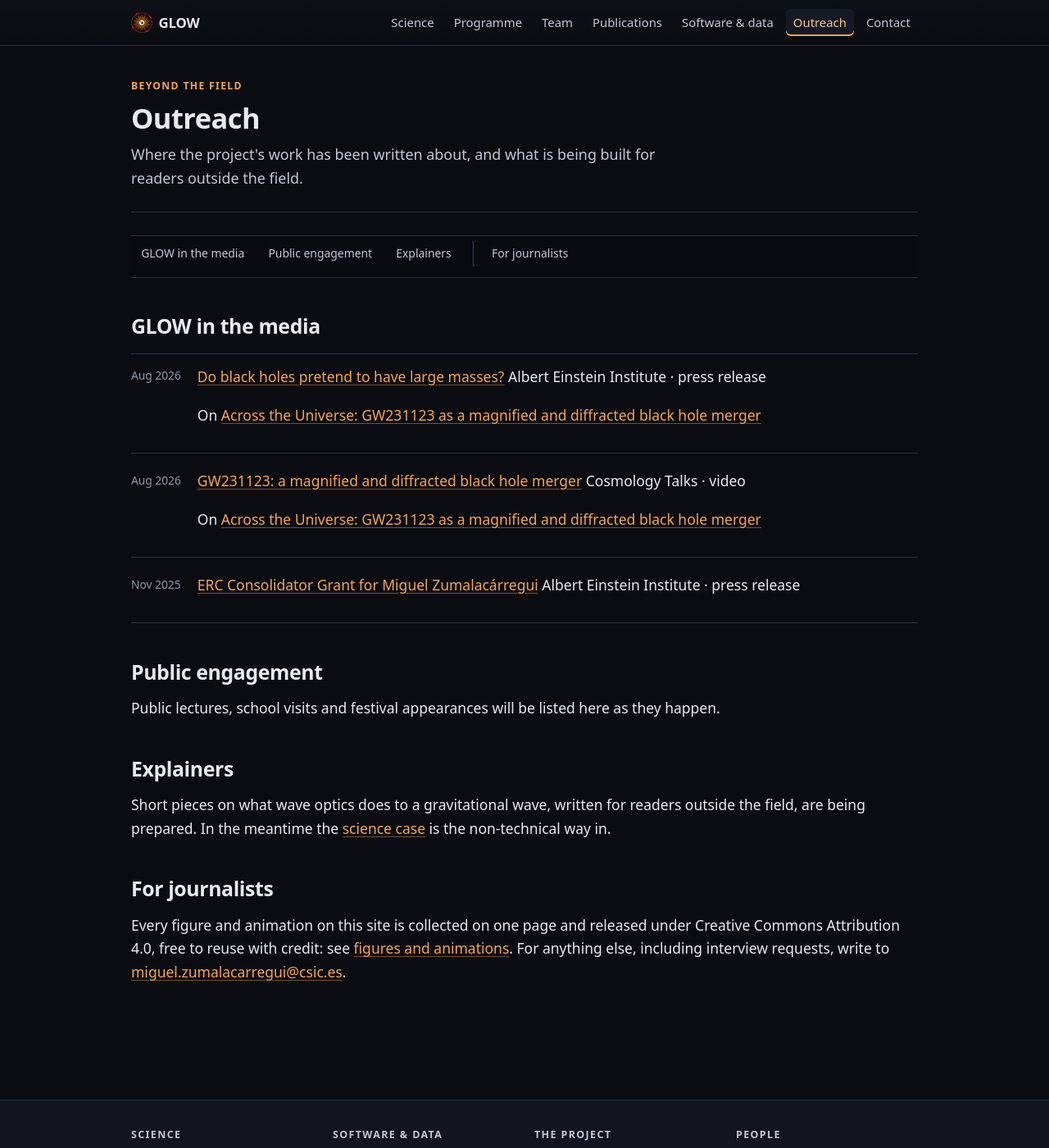
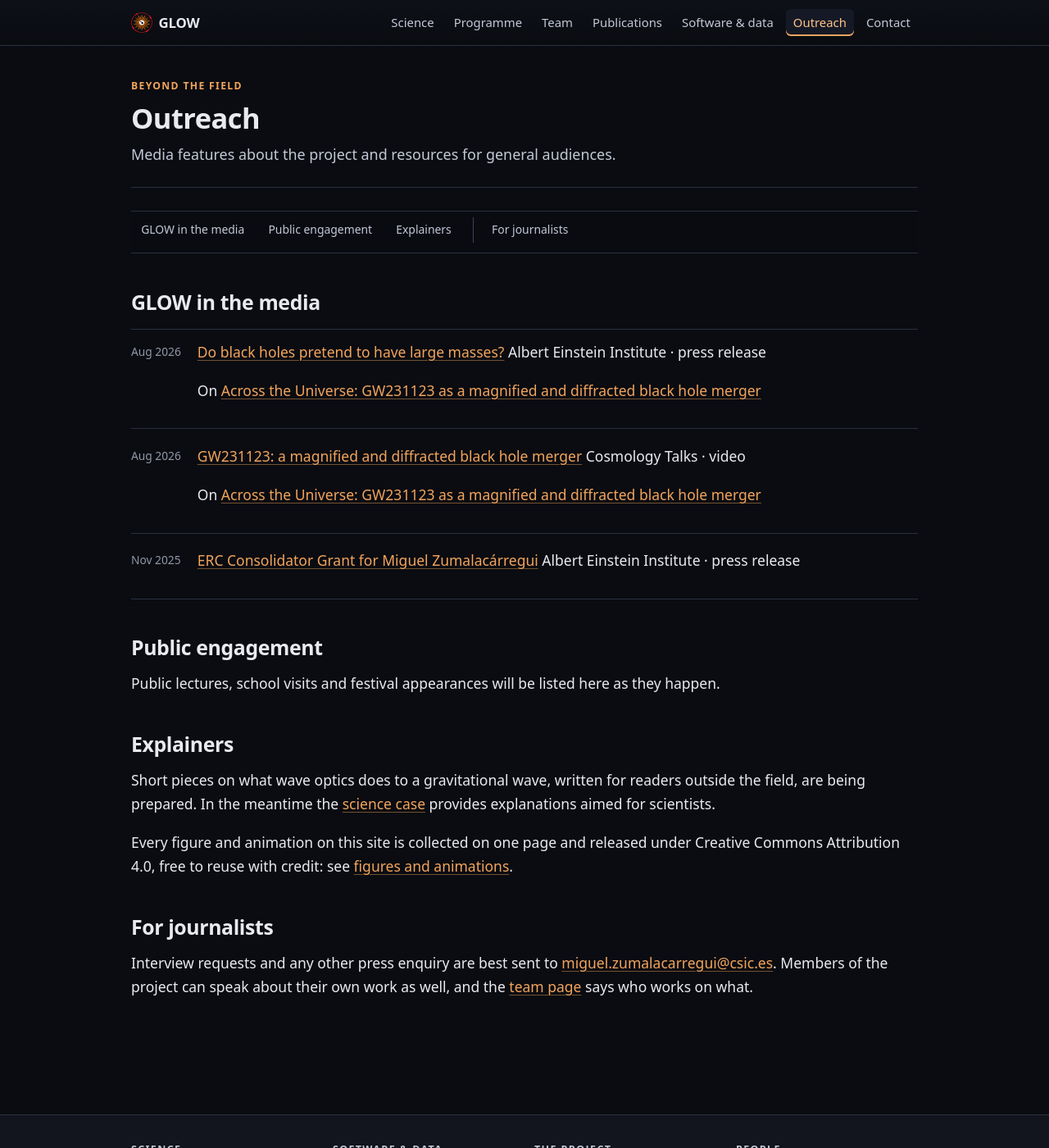
Before and after one commit to glow-astro/website, a Jekyll site: the page built from outreach.html, in a window 1280 px wide and 1400 px high. Shown: the whole window at 82% size. Built offline with Jekyll 4.4.1, drawn with Linux system fonts in a browser that asks for light colours.

Commit message:
Owner's edits to Outreach, and the kit moves up a section
His lede and his line about the science case being written for scientists. The
figure kit moves from For journalists into Explainers, where it belongs with
the other things a reader can take away, leaving For journalists as what it
says: who to write to. Team members can speak about their own work, so the
team page is linked as the way to find who works on what.

Co-Authored-By: Claude Opus 5 (1M context) <noreply@anthropic.com>
Claude-Session: https://claude.ai/code/session_01L7GT62S61eYxRuSFTmWGfu

```diff
--- a/outreach.html
+++ b/outreach.html
@@ -4,8 +4,8 @@ nav: outreach
 title: "Outreach"
 eyebrow: "Beyond the field"
 lede: >-
-  Where the project's work has been written about, and what is being built for
-  readers outside the field.
+  Media features about the project and resources for
+  general audiences.
 description: >-
   Press coverage of the GLOW project, and public-facing material about
   wave-optics lensing of gravitational waves.
@@ -81,18 +81,29 @@ sections:
   <p>
     Short pieces on what wave optics does to a gravitational wave, written for
     readers outside the field, are being prepared. In the meantime the
-    <a href="{{ '/science.html' | relative_url }}">science case</a> is the
-    non-technical way in.
+    <a href="{{ '/science.html' | relative_url }}">science case</a> provides explanations aimed for scientists.
+  </p>
+  <p>
+    Every figure and animation on this site is collected on one page and
+    released under Creative Commons Attribution 4.0, free to reuse with credit:
+    see <a href="{{ '/figures.html' | relative_url }}">figures and
+    animations</a>.
   </p>
 </section>
 
 <section class="section" id="kit" aria-labelledby="kit-heading">
   <h2 id="kit-heading">For journalists</h2>
+  {%- comment -%}
+    Contact only, since 2026-09-04: the figure kit moved up to Explainers, where
+    it sits with the other things a reader can take away. What is left here is
+    the one thing a journalist cannot find elsewhere on the site, which is who
+    to write to.
+  {%- endcomment -%}
   <p>
-    Every figure and animation on this site is collected on one page and
-    released under Creative Commons Attribution 4.0, free to reuse with credit:
-    see <a href="{{ '/figures.html' | relative_url }}">figures and
-    animations</a>. For anything else, including interview requests, write to
-    <a href="mailto:{{ site.pi.email }}">{{ site.pi.email }}</a>.
+    Interview requests and any other press enquiry are best sent to
+    <a href="mailto:{{ site.pi.email }}">{{ site.pi.email }}</a>. Members of the
+    project can speak about their own work as well, and the
+    <a href="{{ '/team.html' | relative_url }}">team page</a> says who works on
+    what.
   </p>
 </section>
```
